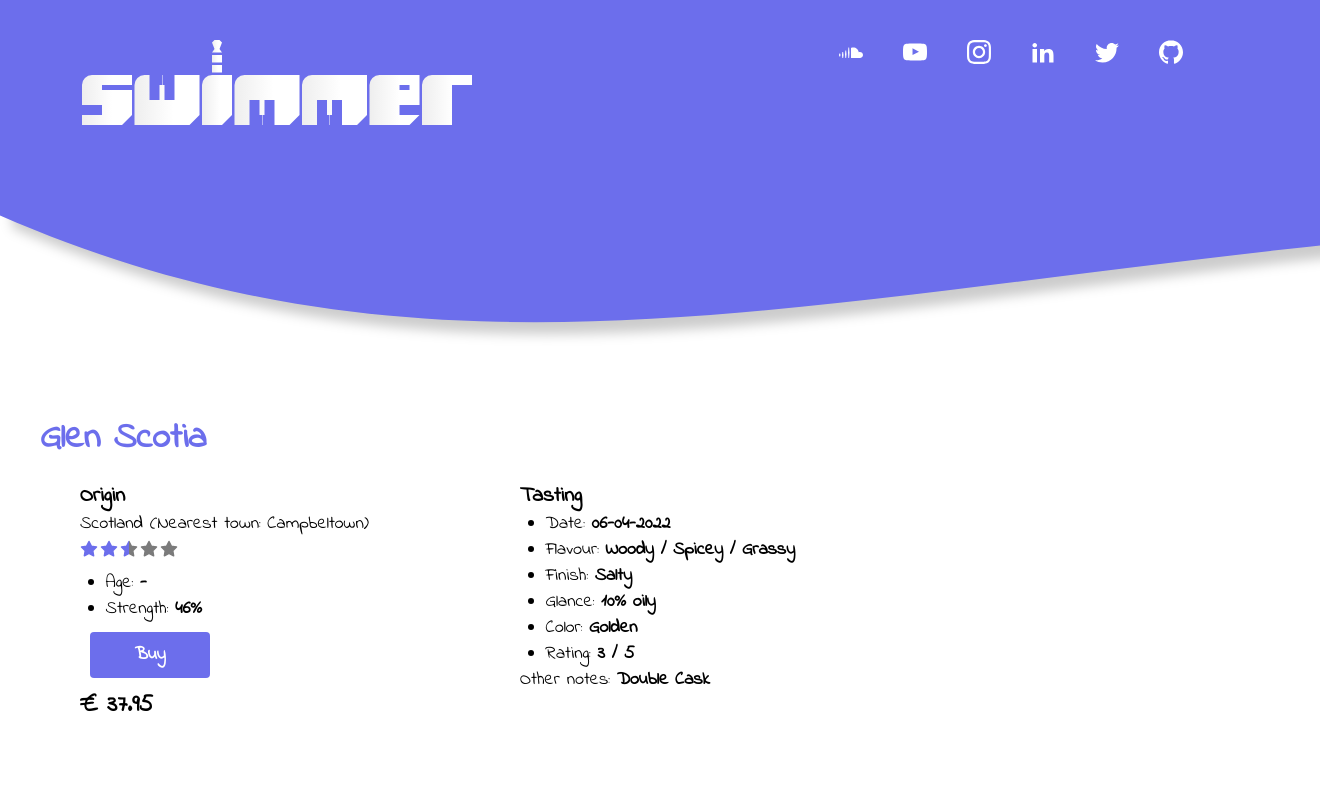
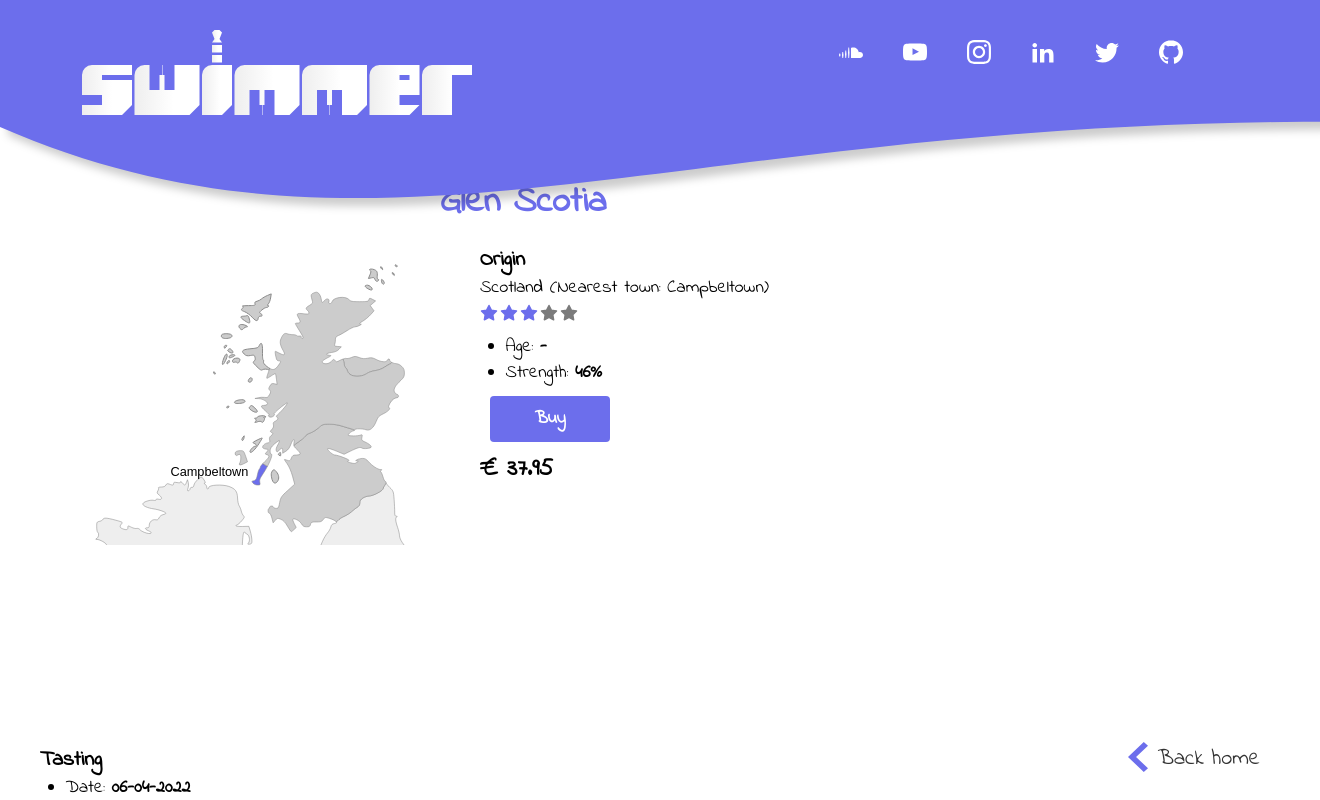
Before and after one commit to swimmer-zone/swimmer-react, a React (Create React App) app: page /whisky in a window 1280 px wide. Shown: the top 800 px of the page, 1320 px wide, since content can reach past the window. Built offline with nearby package versions, Linux system fonts and the light colour scheme.

Commit message:
Fix rating

```diff
--- a/src/App.scss
+++ b/src/App.scss
@@ -72,7 +72,7 @@
 // Header.js
 header {
 	color: $black;
-	height: 14vh;
+	height: 10vh;
 
 	#wave {
 	    height: 600px;
@@ -94,7 +94,7 @@
 	#logo,
 	#jack {
 		position: fixed;
-		top: 20px;
+		top: 10px;
 		left: 6vw;
 		width: 400px;
 	    z-index: 1010;
@@ -317,6 +317,8 @@
 
 // Blog.js
 .blog {
+	margin-top: 12vh;
+
     .avatar {
         color: $black;
         display: inline-block;
@@ -453,6 +455,38 @@
         p a {
         	text-decoration: underline;
         }
+	}
+}
+
+a.homeButton {
+	font-size: 22px;
+	display: block;
+	position: fixed;
+	bottom: 10px;
+	right: 10px;
+	transition: all .3s linear;
+	z-index: 1;
+	color: #333;
+	padding: 10px;
+	text-decoration: none;
+	backface-visibility: hidden;
+	height: 60px;
+
+	svg {
+		fill: #6c6eec;
+		margin-right: 10px;
+		display: inline-block;
+		vertical-align: middle;
+	}
+	span {
+		display: inline-block;
+		height: 28px;
+		vertical-align: middle;
+	}
+
+	&:hover {
+		transform: scale(1.1);
+		cursor: pointer;
 	}
 }
 
@@ -614,6 +648,10 @@
 			position: relative;
 		}
 	}
+
+	a.homeButton {
+		display: none;
+	}
 }
 
 @keyframes anim-1 {
--- /dev/null
+++ b/src/Components/Back.js
@@ -0,0 +1,14 @@
+import React from 'react';
+
+const Back = () => {
+    return (<>
+    	<a href="/" className="homeButton">
+	    	<svg xmlns="http://www.w3.org/2000/svg" width="20" height="30" viewBox="0 0 20 30">
+				<polygon points="20 15 4.228 0 0 3.626 11.954 15 0 26.374 4.228 30" transform="rotate(180 10 15)"/>
+			</svg>
+			<span>Back home</span>
+		</a>
+	</>);
+}
+
+export default Back;
--- a/src/Components/Rating.js
+++ b/src/Components/Rating.js
@@ -1,12 +1,11 @@
-import { useState } from 'react';
 import { Star } from 'react-feather';
 
-const Rating = ({value}) => {
+const Rating = (props) => {
 	const max = 5;
-  	const percentage = 50;//Math.round((value / max) * 100);
-console.log(value)
+	const value = props.value;
+  	const percentage = Math.round((value / max) * 100);
 
-	return (<div className="stars">
+	return (<div className="stars" title={"Rating: " + value + " / 5"}>
 		{Array.from(Array(max).keys()).map((_, i) => (
 			<Star key={String(i)} className="star" />
 		))}
--- a/src/Components/Wave.js
+++ b/src/Components/Wave.js
@@ -2,7 +2,7 @@
 
 const Wave = () => {
     return (
-    	<svg version="1.1" id="wave" viewBox="0 0 1920 400">
+    	<svg version="1.1" id="wave" viewBox="0 0 1920 600">
 	        <path d="M0 167 C 273,283 822,60 1920,206 V 0 H 0 V 167 Z" className="dark">
 	            <animate
 	                repeatCount="indefinite"
--- a/src/Pages/Blog.js
+++ b/src/Pages/Blog.js
@@ -1,13 +1,13 @@
 import React from 'react';
 import ReactMarkdown from 'react-markdown';
 import {
-	BrowserRouter as Router,
 	Switch,
 	Route,
 	useRouteMatch,
 	useParams
 } from 'react-router-dom';
 import Async from 'react-async';
+import Back from '../Components/Back';
 import SimpleReactLightbox, { SRLWrapper } from 'simple-react-lightbox';
 
 const Blog = () => {
@@ -53,7 +53,7 @@
 		}
 	};
 
-	return (
+	return (<>
         <Async promiseFn={loadBlog}>
             <Async.Loading>Loading...</Async.Loading>
             <Async.Fulfilled>
@@ -77,6 +77,7 @@
                 {error => `Something went wrong: ${error.message}`}
             </Async.Rejected>
         </Async>
+        		<Back /></>
     );
 }
 
--- a/src/Pages/Whisky.js
+++ b/src/Pages/Whisky.js
@@ -1,23 +1,17 @@
 import React from 'react';
-import {
-	Switch,
-	Route,
-	useRouteMatch
-} from 'react-router-dom';
 import Rating from '../Components/Rating';
+import Back from '../Components/Back';
 import whisky from '../json/whisky.json';
 import '../Whisky.scss';
 
 const Whisky = () => {
-	let match = useRouteMatch();
-
-  	return (<>
-		<Switch>
-			<Route path={match.path}>
-			<section className="whisky">
+  	return (<section className="whisky">
         {Object.keys(whisky).map(key => {
             return (<>
     			<h2>{whisky[key].brand}</h2>
+    			<div>
+                	<img src={"../data/whisky/scotland_" + whisky[key].region + ".svg"} alt="" height="300" />
+            	</div>
         		<div>
                 	<h3>Origin</h3>
                 	{whisky[key].country} (Nearest town: {whisky[key].nearest_town})<br/>
@@ -28,7 +22,7 @@
                 		<li>Strength: <strong>{whisky[key].strength}</strong></li>
                 		{whisky[key].cask_strength && <li>Cask strength</li>}
                 	</ul>
-	                    	<a href={whisky[key].url}>Buy</a>
+                	<a href={whisky[key].url} className="buy">Buy</a>
                 	<strong className="price">&euro; {whisky[key].price}</strong>
     			</div>
     			<div>
@@ -39,19 +33,13 @@
                 		<li>Finish: <strong>{whisky[key].tasting.finish}</strong></li>
                 		<li>Glance: <strong>{whisky[key].tasting.glance}</strong></li>
                 		<li>Color: <strong>{whisky[key].tasting.color}</strong></li>
-	                    		<li>Rating: <strong>{whisky[key].tasting.rating} / 5</strong></li>
                 	</ul>
                 	{whisky[key].notes && <>Other notes: <strong>{whisky[key].notes}</strong></>}
-	                    </div>
-            			<div>
-	                    	<img src={"../data/whisky/scotland_" + whisky[key].region + ".svg"} alt="" height="300" />
                 </div><br/>
             </>);
         })}
-                	</section>
-			</Route>
-		</Switch>
-  	</>);
+        <Back />
+    </section>);
 }
 
 export default Whisky;
--- a/src/Whisky.scss
+++ b/src/Whisky.scss
@@ -1,6 +1,10 @@
 section.whisky {
-	margin-top: 300px;
-	margin-left: 40px;
+	margin-top: 12vh;
+
+	h2 {
+		margin-left: 440px;
+	}
+
 	& > div {
 		display: inline-block;
 		width: 400px;
@@ -8,7 +12,7 @@
 		vertical-align: top;
 		margin-left: 40px;
 	}
-	a {
+	a.buy {
 		display: block;
 		margin: 10px;
 		padding: 10px;
@@ -58,9 +62,6 @@
 	}
 }
 
-
-
-
 // Mobile
 @media screen and (max-width:800px) {
 }
--- a/src/json/whisky.json
+++ b/src/json/whisky.json
@@ -220,24 +220,46 @@
         }
     },
     {
-        "brand": "new",
-        "date_of_tasting": "",
+        "brand": "Cardhu",
+        "date_of_tasting": "27-04-2022",
         "country": "Scotland",
-        "region": "",
-        "nearest_town": "",
+        "region": "speyside",
+        "nearest_town": "Cardow",
         "cask_strength": false,
-        "age": "",
+        "age": "12",
         "strength": "40%",
-        "price": "",
-        "volume": "",
-        "url": "",
+        "price": "34.95",
+        "volume": "200ml",
+        "url": "https://www.heijdenwijnimport.nl/product/14395612/cardhu-single-malt-12-years-70cl",
         "notes": "",
         "tasting": {
-            "flavour": "",
-            "glance": "",
-            "color": "",
-            "finish": "",
-            "rating": "",
+            "flavour": "Dark fruit / Woody",
+            "glance": "40% oily",
+            "color": "Amber",
+            "finish": "Sour / Salty",
+            "rating": "2",
+            "would_buy": false
+        }
+    },
+    {
+        "brand": "Singleton",
+        "date_of_tasting": "27-04-2022",
+        "country": "Scotland",
+        "region": "speyside",
+        "nearest_town": "Dufftown",
+        "cask_strength": false,
+        "age": "12",
+        "strength": "40%",
+        "price": "32.95",
+        "volume": "200ml",
+        "url": "https://www.heijdenwijnimport.nl/product/1092645612/the-singleton-12-jaar",
+        "notes": "",
+        "tasting": {
+            "flavour": "Dark fruit",
+            "glance": "30% oily",
+            "color": "Copper",
+            "finish": "Salty",
+            "rating": "2.5",
             "would_buy": false
         }
     }
```
Lines whose indentation alone changed are shown as unchanged.
